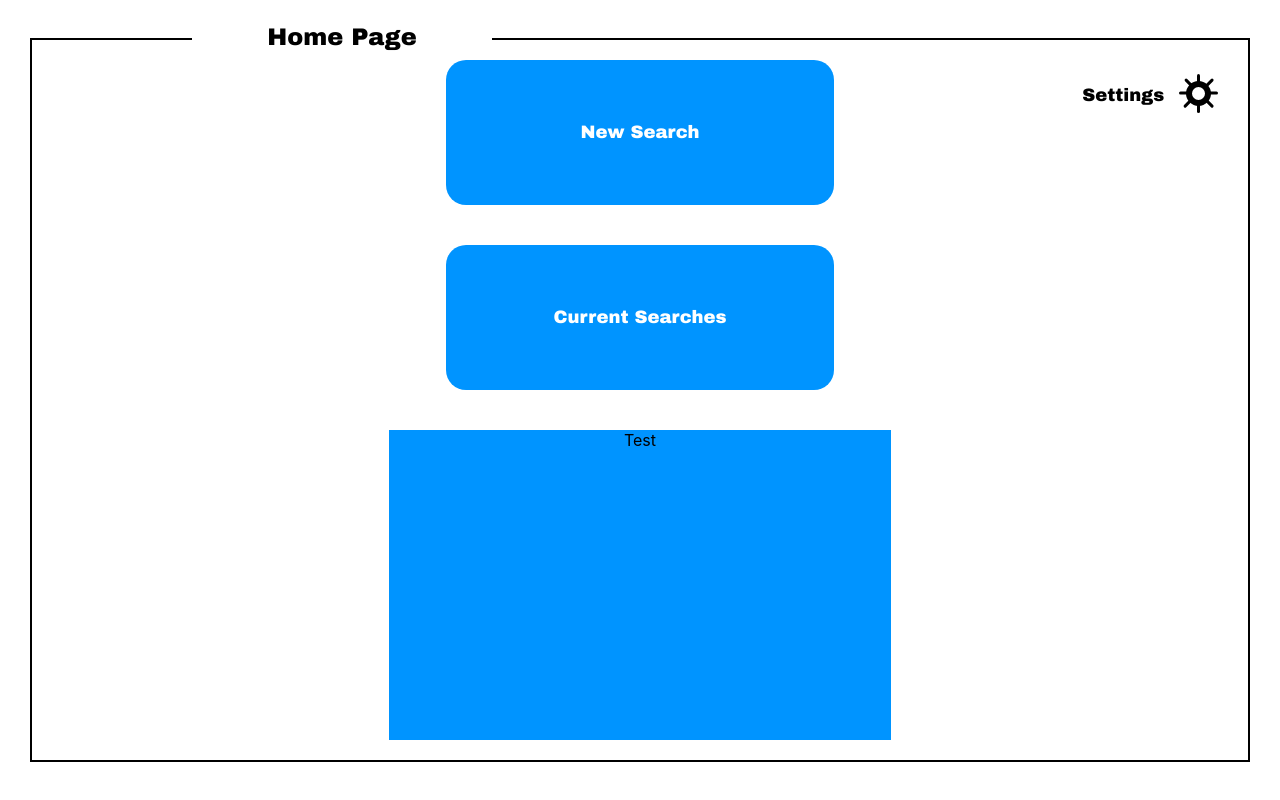
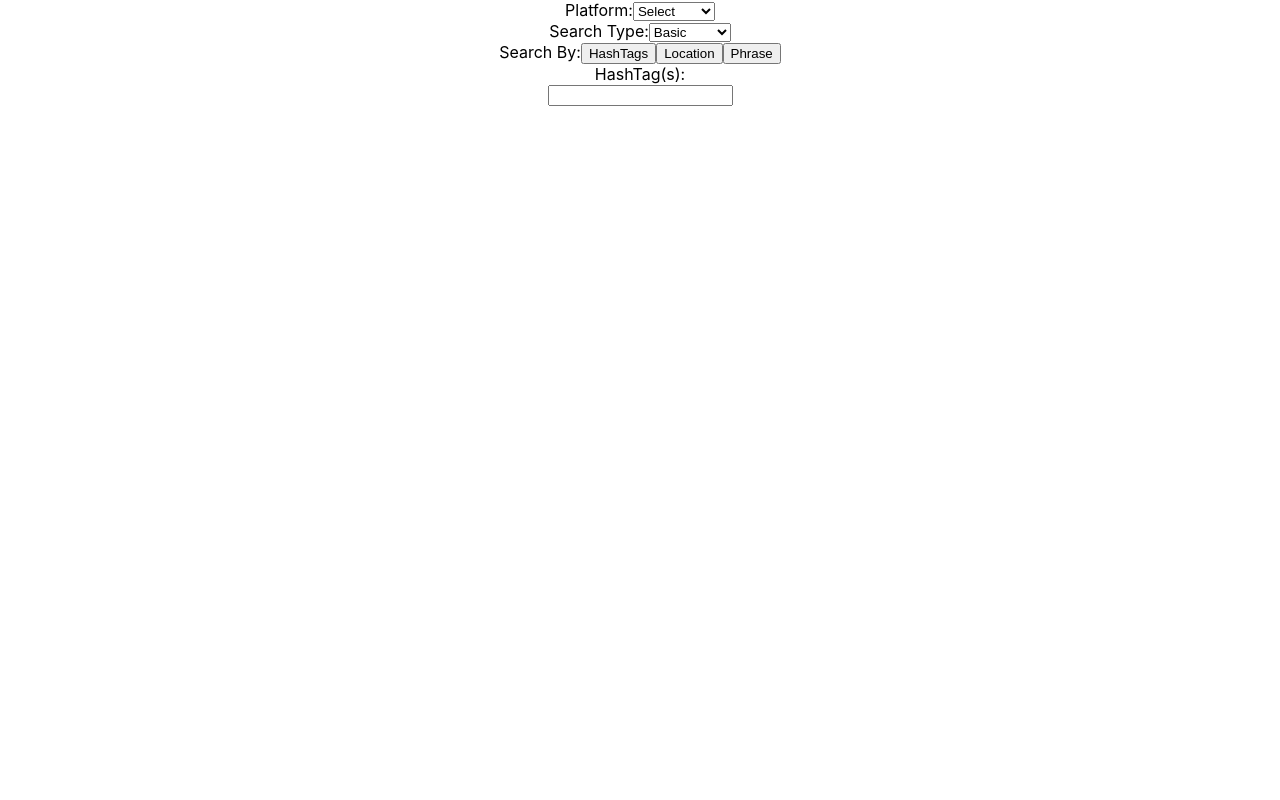
Before and after one commit to babytire/BBA-SocialScraper, a React (Create React App) app in the folder my-app/: page /LoginPage in a window 1280 px wide. Built offline with nearby package versions, Linux system fonts and the light colour scheme.

Commit message:
Initial SearchCriteriaPage Setup

```diff
--- a/my-app/src/App.js
+++ b/my-app/src/App.js
@@ -2,15 +2,21 @@
 import './App.css';
 import HomePage from './components/HomePage';
 import LoginPage from './components/LoginPage'
+import SearchCriteriaPage from './components/SearchCriteriaPage.js'
 
 function App() {
   return (
     <div className="App">
+      <div className="pageContent">
+        <div className="pageTitleContainer">
+            <text className="pageTitle">
+            </text>
+        </div>
 
-
-      <HomePage title={"Home Page"}></HomePage>
+      <SearchCriteriaPage></SearchCriteriaPage>
+      {/* <HomePage title={"Home Page"}></HomePage> */}
       {/* <LoginPage title={"Scraper Log In"}></LoginPage> */}
-
+    </div>
 
 
 
--- a/my-app/src/components/LoginPage.js
+++ b/my-app/src/components/LoginPage.js
@@ -40,12 +40,6 @@ export default class LoginPage extends Component {
 
     render() {
         return (
-            <div className="loginPageContent">
-            <div className="loginPageTitleContainer">
-                <text className="loginPageTitle">
-                    {this.props.title}
-                </text>
-            </div>
             <div className="loginPageContainer">
                 <div className="contactUsContainer">
                     <button onClick={this.handleContactUs} className="contactUsButton">Contact Us</button>
@@ -62,7 +56,6 @@ export default class LoginPage extends Component {
                     <button onClick={this.handleCreate} className="createButton">Create</button>
                 </div>
             </div>
-            </div>
         )
     }
 }
--- /dev/null
+++ b/my-app/src/components/SearchCriteriaPage.js
@@ -0,0 +1,64 @@
+import React, { Component } from 'react'
+
+export default class SearchCriteriaPage extends Component {
+    constructor(props){
+        super(props);
+        this.state = {
+            platformSelector: '',
+            searchType: ''
+        };
+
+        // this.handleLogin = this.handleLogin.bind(this);
+    }
+    render() {
+        return (
+            <div>
+                <div className="platformSelectionContainer">
+                    <text className="platformLabel">
+                        Platform:
+                    </text>
+                    <select className="platformSelector">
+                        <option value={this.state.platformSelector}>Select</option>
+                        <option value={this.state.platformSelector}>Twitter</option>
+                        <option value={this.state.platformSelector}>Instagram</option>
+                    </select>
+                </div>
+                <div className="searchTypeSelectionContainer">
+                    <text className="searchTypeLabel">
+                        Search Type:
+                    </text>
+                    <select className="searchTypeSelector">
+                        <option value={this.state.searchType}>Basic</option>
+                        <option value={this.state.searchType}>Advanced</option>
+                    </select>
+                </div>
+                <div className="searchCriteraForm">
+                    <div className="searchByContainer">
+                        <text className="searchByLabel">
+                            Search By:
+                        </text>
+                        <button className="hashTagsButton">
+                            HashTags
+                        </button>
+                        <button className="locationButton">
+                            Location
+                        </button>
+                        <button className="phraseButton">
+                            Phrase
+                        </button>
+                    </div>
+                    <div className="searchCriteriaContainer">
+                        <div className="hashTagCriteriaContainer">
+                            <div className="hashTagLabelContainer">
+                                <text className="hashTagLabel">
+                                    HashTag(s):
+                                </text>
+                            </div>
+                            <input type="search" className="hashTagCriteria"></input>
+                        </div>
+                    </div>
+                </div>
+            </div>
+        )
+    }
+}
```
Also changed, not shown: my-app/src/components/HomeButton.js (added), 1 other file (tests, documents, lock files or other folders).
